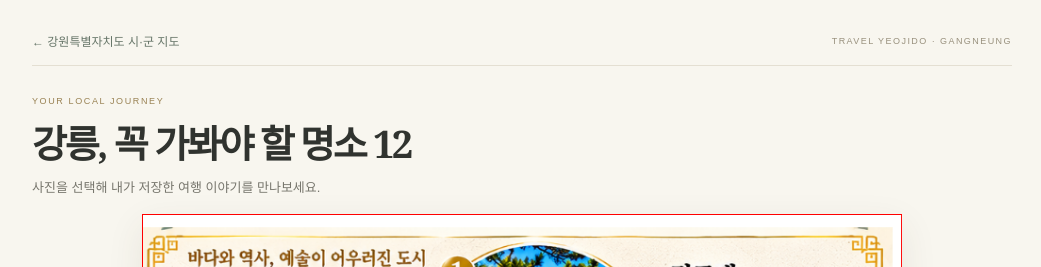
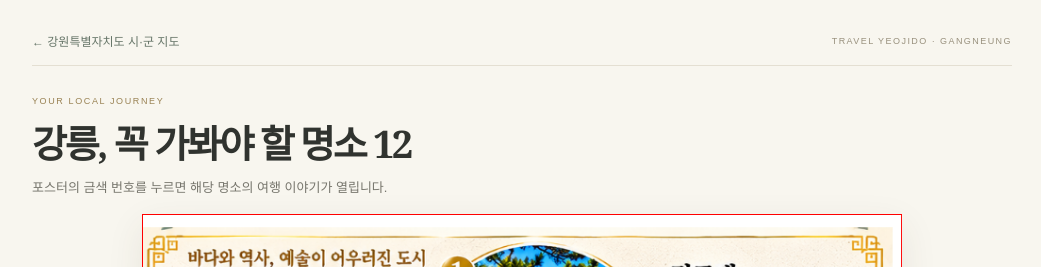
Before and after one commit to hameui/travel-yeojido-ai-studio, a Next.js app: page /places/gangneung in a window 1280 px wide. Shown: the top 267 px of the page, without its empty margins (118-1159 px from the left). Built offline with nearby package versions, Linux system fonts and the light colour scheme.

Commit message:
Clarify that poster number badges are clickable

```diff
--- a/src/components/GangneungPoster.tsx
+++ b/src/components/GangneungPoster.tsx
@@ -76,7 +76,7 @@ export default function GangneungPoster() {
       <section className="gangneung-poster-intro">
         <p>YOUR LOCAL JOURNEY</p>
         <h1>강릉, 꼭 가봐야 할 명소 12</h1>
-        <div>사진을 선택해 내가 저장한 여행 이야기를 만나보세요.</div>
+        <div>포스터의 금색 번호를 누르면 해당 명소의 여행 이야기가 열립니다.</div>
       </section>
       <section className="gangneung-poster-stage" aria-label="강릉 여행 명소 포스터">
         <div className="gangneung-poster-image-wrap">
```
